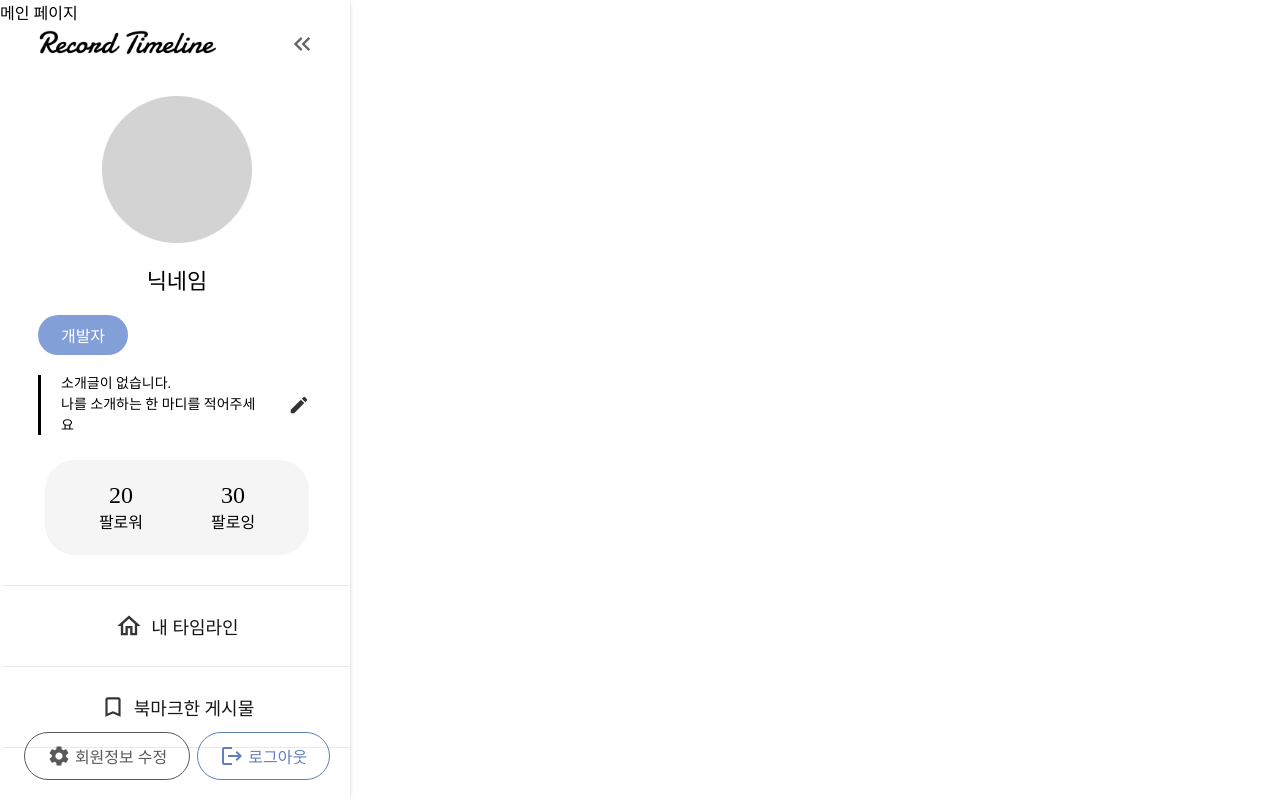
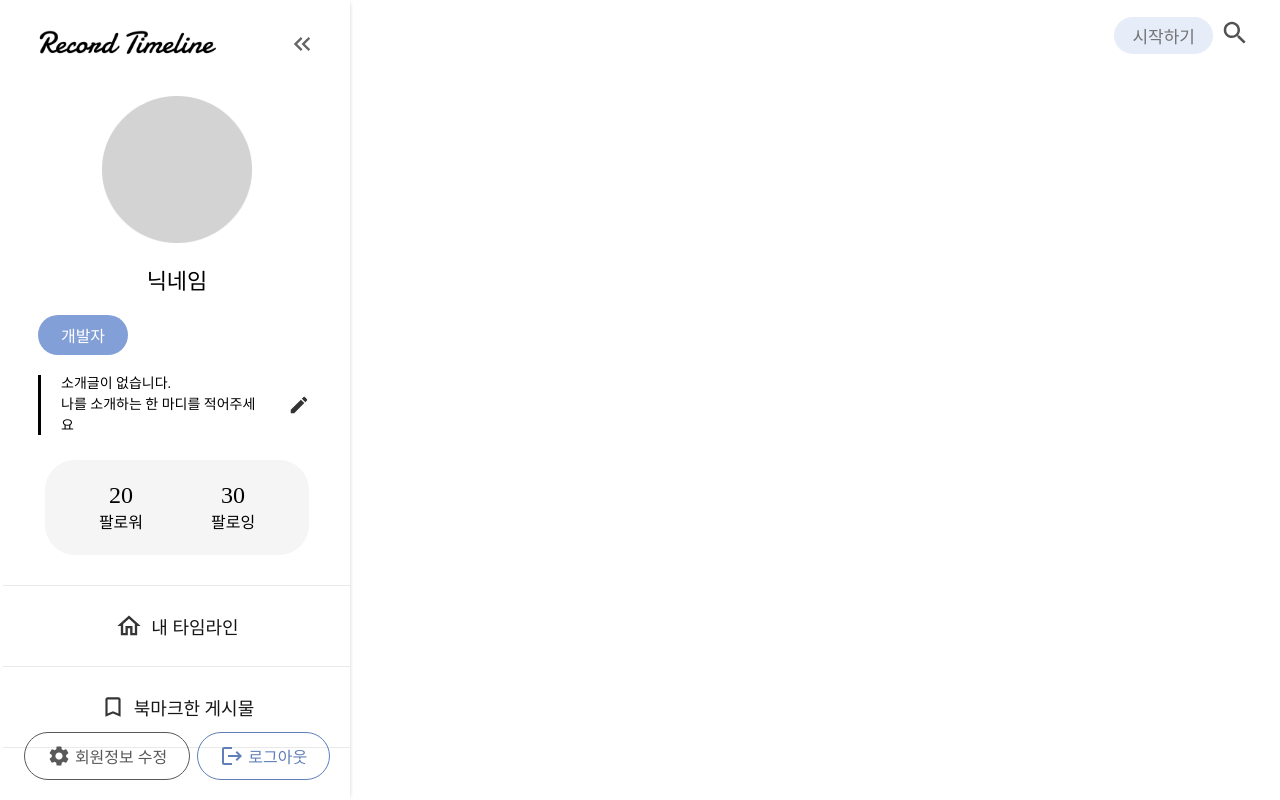
Before and after one commit to Record-Timeline/Front, a React (Create React App) app: page / in a window 1280 px wide. Built offline with nearby package versions, Linux system fonts and the light colour scheme.

Commit message:
Feat: 북마크한 게시물 링크 이동 추가 및 검색 버튼 헤더 추가

```diff
--- a/src/App.js
+++ b/src/App.js
@@ -4,10 +4,12 @@ import Login from "./pages/Login";
 import SignUp from "./pages/SignUp";
 import SignUpComplete from "./pages/SignUpComplete";
 import NavigationBar from "./components/common/NavigationBar";
+import Bookmark from "./pages/Bookmark";
+import Search from "./pages/Search";
 
 function App() {
   const location = useLocation();
-  const hideNavBarRoutes = ["/login", "/signup", "/signupcomplete"];
+  const hideNavBarRoutes = ["/login", "/signup", "/signup/complete"];
   const shouldHideNavBar = () => {
     return hideNavBarRoutes.includes(location.pathname);
   };
@@ -19,8 +21,12 @@ function App() {
         <Route path="/" element={<Main />} /> {/* 메인 */}
         <Route path="/login" element={<Login />} /> {/* 로그인 페이지 */}
         <Route path="/signup" element={<SignUp />} /> {/* 회원가입 페이지 */}
-        <Route path="/signupcomplete" element={<SignUpComplete />} />
+        <Route path="/signup/complete" element={<SignUpComplete />} />
         {/* 회원가입 완료 페이지 */}
+        <Route path="/bookmark" element={<Bookmark />} />
+        {/* 북마크한 게시물 페이지 */}
+        <Route path="/search" element={<Search />} />
+        {/* 검색 페이지 */}
       </Routes>
     </div>
   );
--- a/src/components/common/Header.jsx
+++ b/src/components/common/Header.jsx
@@ -1,7 +1,44 @@
-import React from "react";
+/** @jsxImportSource @emotion/react */
+
+import { css } from "@emotion/react";
+import SearchIcon from "@mui/icons-material/Search";
+import { Link } from "react-router-dom";
 
 export default function Header() {
   return (
-    <div></div> // 코드 작성 시 삭제해주세요!
+    <div
+      css={css`
+        height: 70px;
+        display: flex;
+        align-items: center;
+      `}
+    >
+      <div
+        css={css`
+          margin-left: auto;
+          padding: 6px 18px;
+          align-items: center;
+          justify-content: center;
+          border-radius: 30px;
+          background: #e6edf9;
+          cursor: pointer;
+          color: #737373;
+          font-size: 17px;
+          font-weight: 400;
+        `}
+      >
+        시작하기
+      </div>
+      <Link to="/search">
+        <SearchIcon
+          style={{
+            fontSize: "30px",
+            cursor: "pointer",
+            color: "#525252",
+            margin: "0px 30px 0px 7px",
+          }}
+        />
+      </Link>
+    </div>
   );
 }
--- a/src/components/common/NavigationBar.jsx
+++ b/src/components/common/NavigationBar.jsx
@@ -56,6 +56,7 @@ export default function NavigationBar() {
         height: 100vh;
         display: flex;
         flex-direction: column;
+        background-color: white;
       `}
     >
       <div
@@ -280,6 +281,7 @@ export default function NavigationBar() {
                     text-decoration: none;
                     color: #161616;
                   `}
+                  to="/bookmark"
                 >
                   <BookmarkBorderIcon
                     style={{
--- /dev/null
+++ b/src/pages/Bookmark.jsx
@@ -0,0 +1,17 @@
+/** @jsxImportSource @emotion/react */
+
+import React from "react";
+import { css } from "@emotion/react";
+
+export default function Bookmark() {
+  return (
+    <div
+      css={css`
+        display: flex;
+        justify-content: center;
+      `}
+    >
+      북마크한 게시물 페이지
+    </div>
+  );
+}
--- a/src/pages/Main.jsx
+++ b/src/pages/Main.jsx
@@ -1,7 +1,9 @@
 import React from "react";
-
+import Header from "../components/common/Header";
 export default function Main() {
   return (
-    <div>메인 페이지</div> // 코드 작성 시 삭제해주세요!
+    <div>
+      <Header />
+    </div>
   );
 }
--- /dev/null
+++ b/src/pages/Search.jsx
@@ -0,0 +1,17 @@
+/** @jsxImportSource @emotion/react */
+
+import React from "react";
+import { css } from "@emotion/react";
+
+export default function Search() {
+  return (
+    <div
+      css={css`
+        display: flex;
+        justify-content: center;
+      `}
+    >
+      검색 페이지
+    </div>
+  );
+}
```
